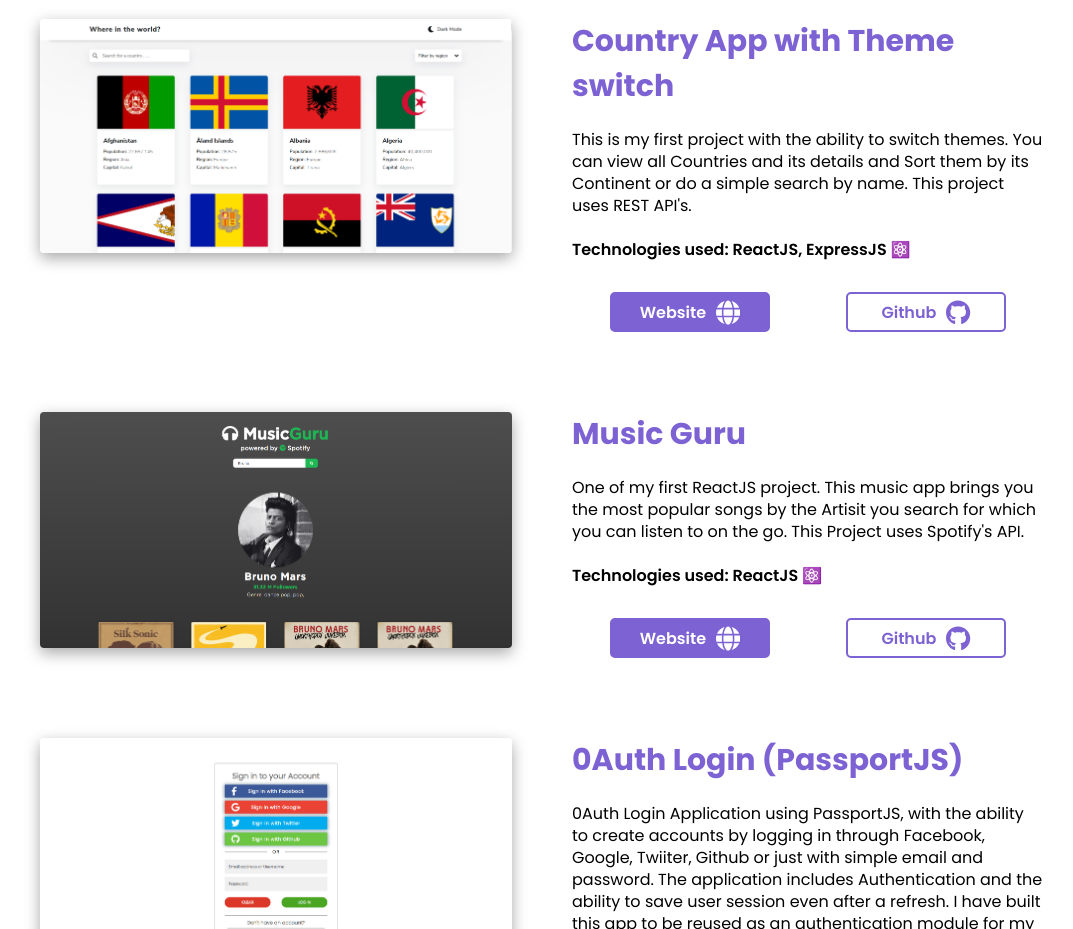
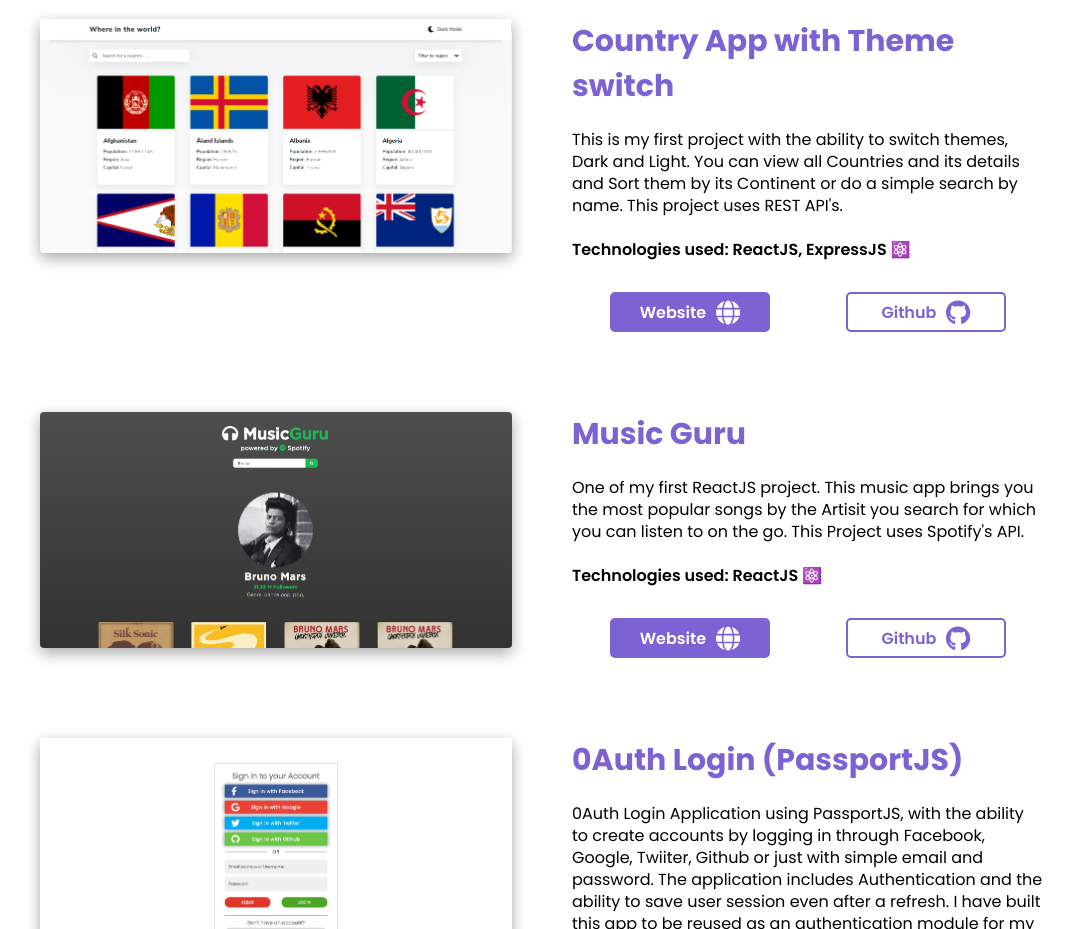
Before and after one commit to magicalbn/nehalbhandari-portfolio, a Next.js app: page / in a window 1280 px wide. Shown: the part 2060-2989 px from the top of the page, without its empty margins (88-1161 px from the left). Built offline with nearby package versions, Linux system fonts and the light colour scheme.

Commit message:
text fix

```diff
--- a/data/projects.js
+++ b/data/projects.js
@@ -37,7 +37,7 @@
         id:"4",
         image:'/project/Country.PNG',
         name:"Country App with Theme switch",
-        info:"This is my first project with the ability to switch themes. You can view all Countries and its details and Sort them by its Continent or do a simple search by name. This project uses REST API's.",
+        info:"This is my first project with the ability to switch themes, Dark and Light. You can view all Countries and its details and Sort them by its Continent or do a simple search by name. This project uses REST API's.",
         tools:"ReactJS, ExpressJS ⚛️",
         website:"https://country-app-with-theme-switch.herokuapp.com/",
         git:"https://github.com/magicalbn/country-app-with-theme-switcher"
```
